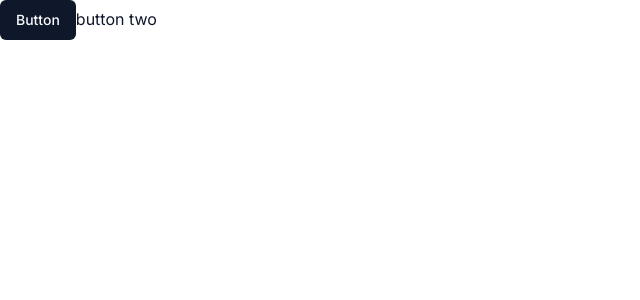
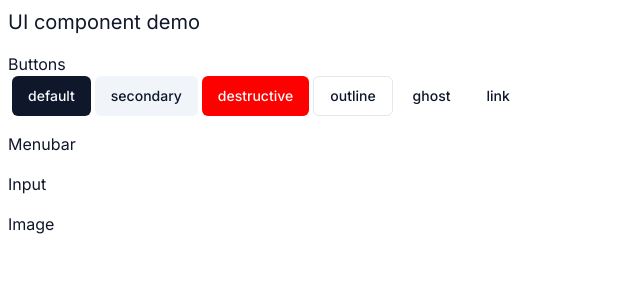
Before and after one commit to samuelahmed/Attires.ai, a Next.js app: page / in a window 1280 px wide. Shown: the top 300 px of the page, without its empty margins (0-640 px from the left). Built offline with nearby package versions, Linux system fonts and the light colour scheme.

Commit message:
start demo layout

```diff
--- a/src/components/demoComponent.tsx
+++ b/src/components/demoComponent.tsx
@@ -1,13 +1,28 @@
-
-import { Button } from "./ui/button"
+import { Button } from "./ui/button";
 
 export default function DemoComponent() {
-
   return (
     <>
-      <Button variant="default">Button</Button>
+    <h1 className="text-xl py-2 px-2">UI component demo</h1>
+      <div className="space-x-1 py-2 px-2">
+        <h4>Buttons</h4>
+        <Button variant="default">default</Button>
+        <Button variant="secondary">secondary</Button>
+        <Button variant="destructive">destructive</Button>
+        <Button variant="outline">outline</Button>
+        <Button variant="ghost">ghost</Button>
+        <Button variant="link">link</Button>
+      </div>
+      <div className="space-x-1 py-2 px-2">
+        <h4>Menubar</h4>
+      </div>
+      <div className="space-x-1 py-2 px-2">
+        <h4>Input</h4>
+      </div>
+      <div className="space-x-1 py-2 px-2">
+        <h4>Image</h4>
+      </div>
 
-      <button>button two</button>
     </>
   );
 }
```
